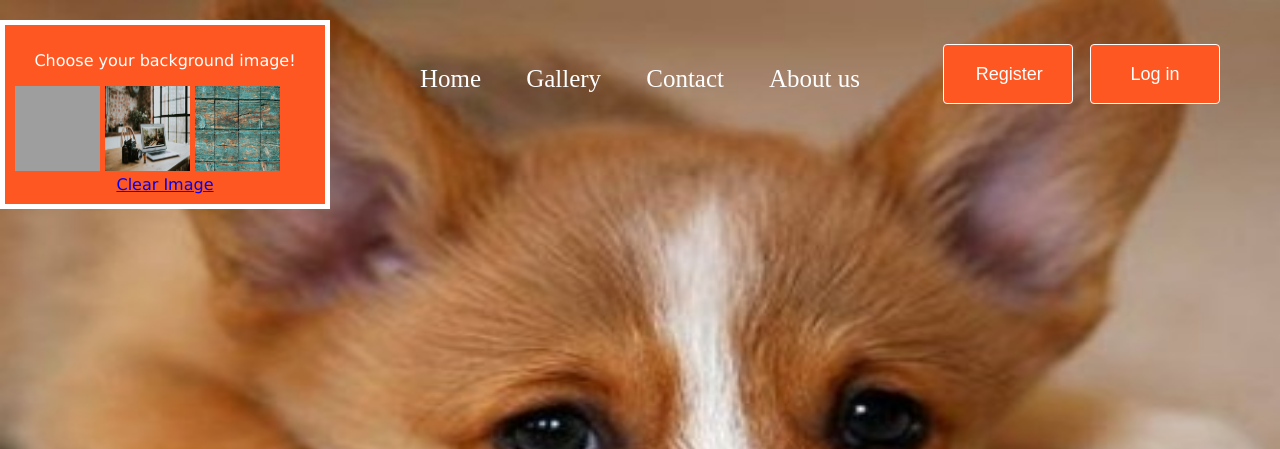
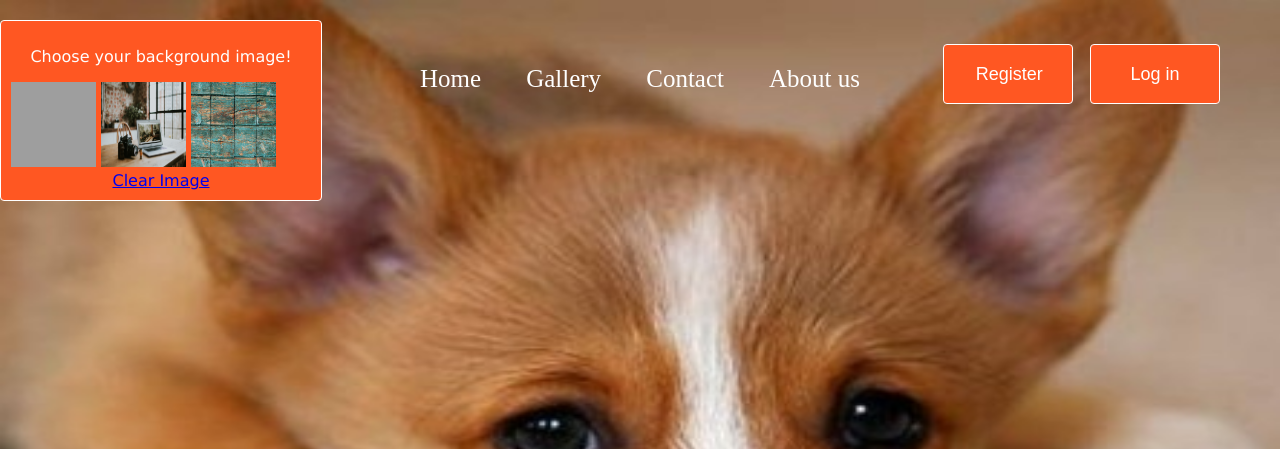
Before and after one commit to irinacristache/Disertation, a PHP site: page /home.php in a window 1280 px wide. Shown: the top 449 px of the page. Run offline with PHP 8.4, Linux system fonts and the light colour scheme; the visitor is signed in with stand-in values (Sample User, id 1); grey boxes are pictures that could not be loaded.

Commit message:
updated choosebg box

```diff
--- a/Disertation-master/Disertation-master/styles/styles-contact.css
+++ b/Disertation-master/Disertation-master/styles/styles-contact.css
@@ -7,7 +7,7 @@
 	background-size: cover;
 	background-position: center;
 	font-family:sans-serif;
-	font-color: white;
+	color: white;
 
  }
  /**Contact form*/
@@ -39,6 +39,7 @@
 	font-size: 18px;
 	margin-bottom:16px;
 	color: white;
+	font-family:sans-serif;
 }
 input{
 	height: 45px;
--- a/Disertation-master/Disertation-master/styles/styles-home.css
+++ b/Disertation-master/Disertation-master/styles/styles-home.css
@@ -20,7 +20,8 @@ html{
 position: absolute;
 margin-top: 20px;
 width: 300px;
-border: 5px solid;
+border: 1px solid;
+border-radius:4px;
 padding: 10px;
 color: #ffffff;
 background-color:#ff5722;
```
